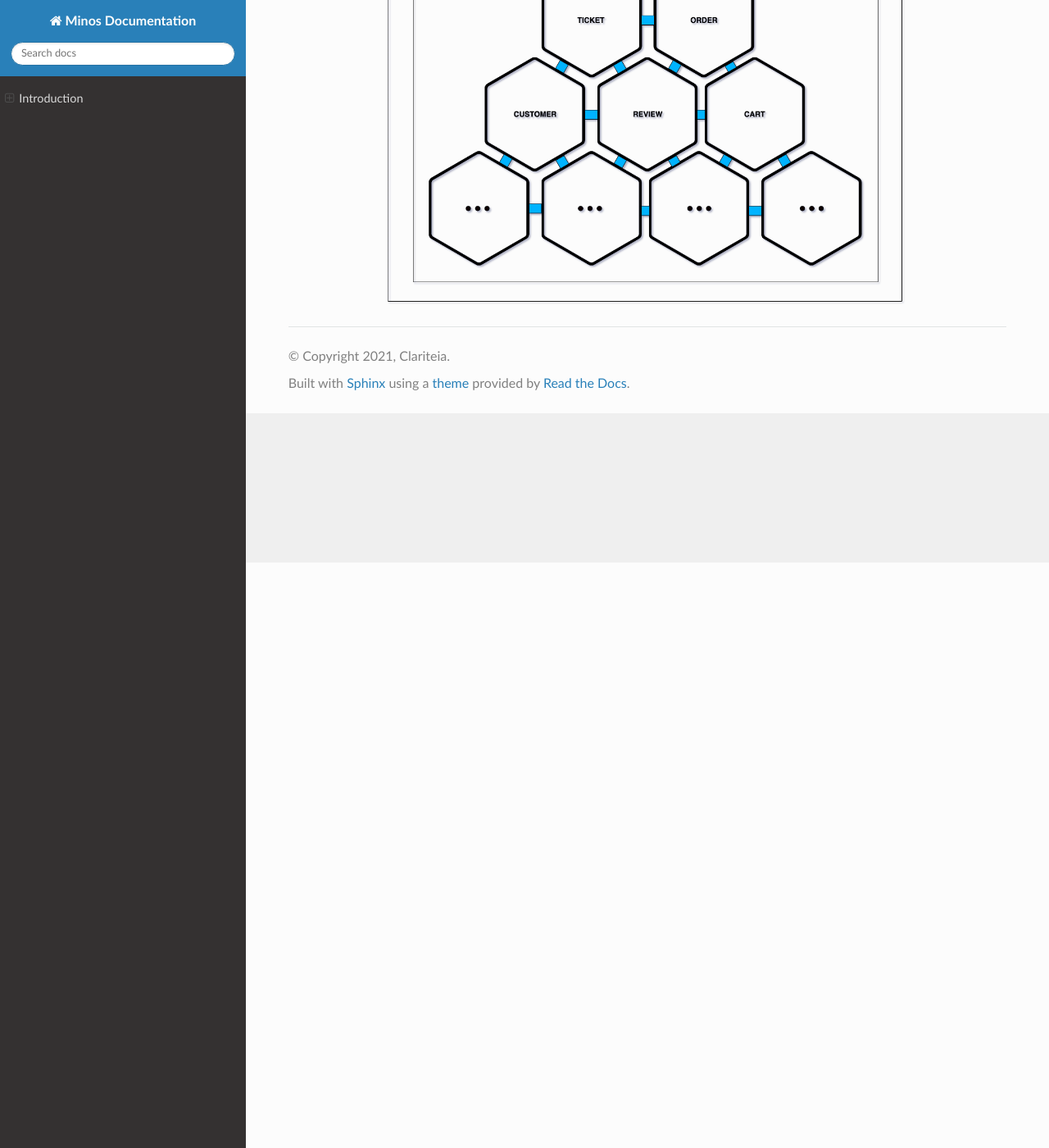
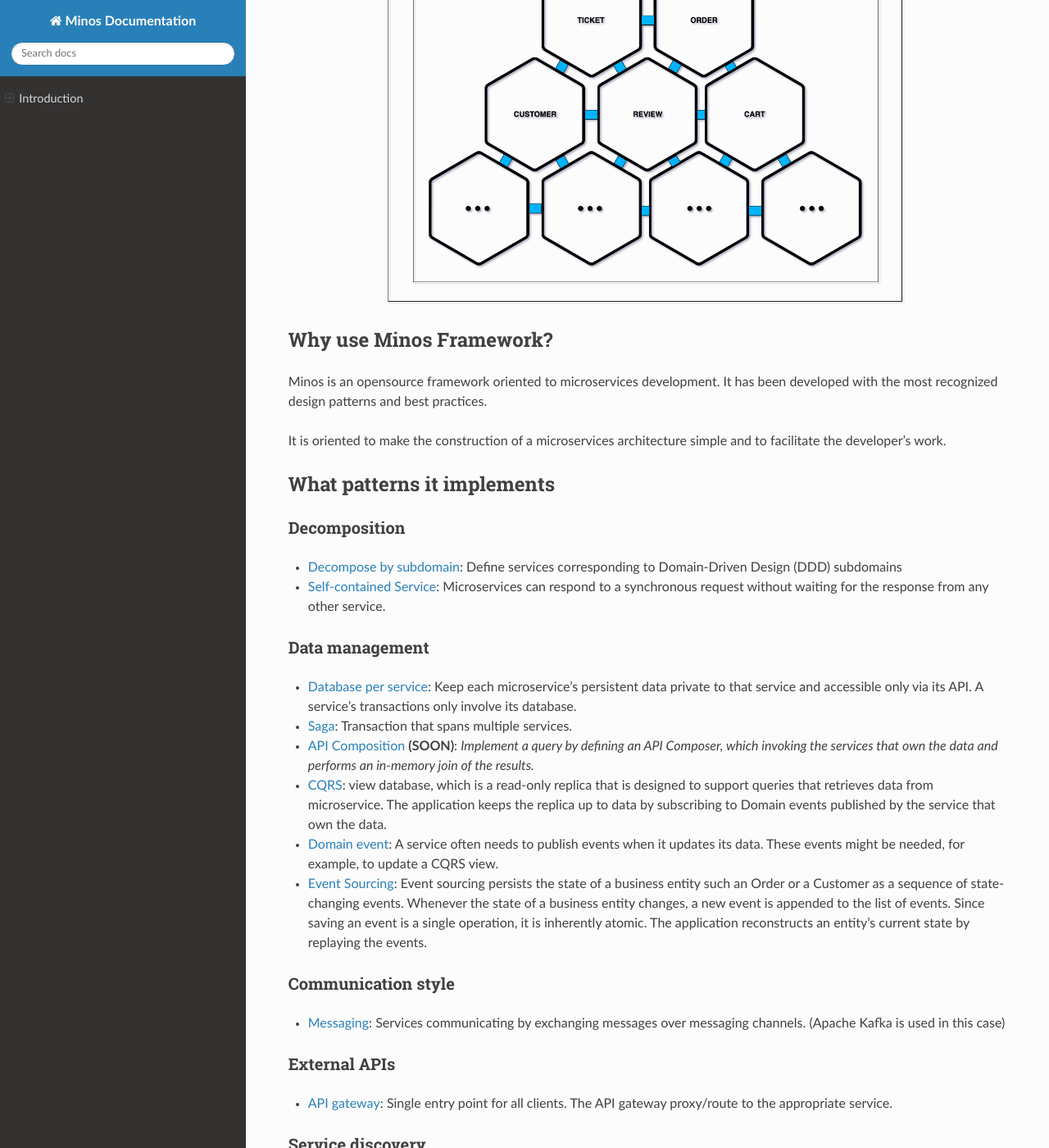
Before and after one commit to Clariteia/minos-documentation, a Sphinx documentation site: the page built from docs/introduction.md, in a window 1280 px wide and 1400 px high, scrolled down 714 px. Shown: the whole window at 82% size. Built offline with Sphinx 7.4.7 and the Read the Docs theme 2.0.0, drawn with Linux system fonts in a browser that asks for light colours; some of the changed text lies outside the part shown.

Commit message:
Update introduction.md

```diff
--- a/docs/introduction.md
+++ b/docs/introduction.md
@@ -7,3 +7,68 @@
 asynchronous environment.
 
 ![minos_architecture](./pictures/minos_architecture.png)
+
+
+## Why use Minos Framework?
+Minos is an opensource framework oriented to microservices development. It has been developed with the most recognized
+design patterns and best practices.
+
+It is oriented to make the construction of a microservices architecture simple and to facilitate the developer's work.
+
+
+## What patterns it implements
+
+### Decomposition
++ [Decompose by subdomain](https://microservices.io/patterns/decomposition/decompose-by-subdomain.html): Define services
+  corresponding to Domain-Driven Design (DDD) subdomains
++ [Self-contained Service](https://microservices.io/patterns/decomposition/self-contained-service.html): Microservices
+  can respond to a synchronous request without waiting for the response from any other service.
+
+### Data management
++ [Database per service](https://microservices.io/patterns/data/database-per-service.html): Keep each microservice’s
+  persistent data private to that service and accessible only via its API. A service’s transactions only involve its
+  database.
+
++ [Saga](https://microservices.io/patterns/data/saga.html): Transaction that spans multiple services.
+
++ [API Composition](https://microservices.io/patterns/data/api-composition.html) **(SOON)**: _Implement a query by
+  defining an API Composer, which invoking the services that own the data and performs an in-memory join of the results._
+
++ [CQRS](https://microservices.io/patterns/data/cqrs.html): view database, which is a read-only replica that is designed
+  to support queries that retrieves data from microservice. The application keeps the replica up to data by subscribing
+  to Domain events published by the service that own the data.
+
++ [Domain event](https://microservices.io/patterns/data/domain-event.html): A service often needs to publish events when
+  it updates its data. These events might be needed, for example, to update a CQRS view.
+
++ [Event Sourcing](https://microservices.io/patterns/data/event-sourcing.html): Event sourcing persists the state of a
+  business entity such an Order or a Customer as a sequence of state-changing events. Whenever the state of a business
+  entity changes, a new event is appended to the list of events. Since saving an event is a single operation, it is
+  inherently atomic. The application reconstructs an entity’s current state by replaying the events.
+
+### Communication style
++ [Messaging](https://microservices.io/patterns/communication-style/messaging.html): Services communicating by
+  exchanging messages over messaging channels. (Apache Kafka is used in this case)
+
+### External APIs
++ [API gateway](https://microservices.io/patterns/apigateway.html): Single entry point for all clients. The API gateway
+  proxy/route to the appropriate service.
+
+
+### Service discovery
++ [Service registry](https://microservices.io/patterns/service-registry.html): Database of services. A service registry might invoke a service instance’s health check API to
+  verify that it is able to handle requests
+
++ [Self Registration](https://microservices.io/patterns/self-registration.html): Each service instance register on
+  startup and unregister on stop.
+
+### Security
++ [Access token](https://microservices.io/patterns/security/access-token.html): The API Gateway authenticates the request and passes an access token (e.g. JSON Web Token) that
+  securely identifies the requestor in each request to the services. A service can include the access token in requests
+  it makes to other services.
+
+### Observability
++ [Log aggregation](https://microservices.io/patterns/observability/application-logging.html) **(SOON)**: Use a centralized
+  logging service that aggregates logs from each service instance
++ [Health Check API](https://microservices.io/patterns/observability/health-check-api.html): A service has an health
+  check API endpoint (e.g. HTTP `/health`) that returns the health of the service.
```
